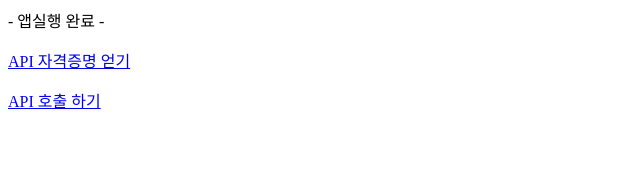
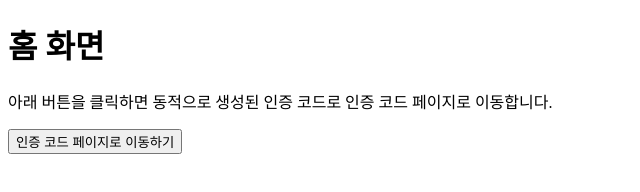
Before and after one commit to nyhwbh/cafe24_cs-manager, a plain HTML site: page index.html in a window 1280 px wide. Shown: the whole page, without its empty margins (0-640 px from the left). Drawn offline with Linux system fonts and the light colour scheme.

Commit message:
Update index.html

```diff
--- a/index.html
+++ b/index.html
@@ -1,7 +1,35 @@
-<html>
+<!-- <html>
    <body>
       - 앱실행 완료 -
-      <p> <a href="{https://cs-manager.cafe24.com/oauth/redirect}"> API 자격증명 얻기</a> </p>
+      <p> <a href="{https://nyhwbh.github.io/cafe24_cs-manager/redirect}"> API 자격증명 얻기</a> </p>
       <p> <a href="{https://(URL no.4) }">API 호출 하기</a> </p>
    </body>
+</html> -->
+<!DOCTYPE html>
+<html lang="en">
+<head>
+    <meta charset="UTF-8">
+    <meta name="viewport" content="width=device-width, initial-scale=1.0">
+    <title>홈 화면</title>
+</head>
+<body>
+    <h1>홈 화면</h1>
+    <p>아래 버튼을 클릭하면 동적으로 생성된 인증 코드로 인증 코드 페이지로 이동합니다.</p>
+
+    <!-- 버튼을 클릭할 때 인증 코드가 생성되어 redirect 페이지로 이동 -->
+    <button onclick="redirectToPage()">인증 코드 페이지로 이동하기</button>
+
+    <script>
+        function redirectToPage() {
+            // 인증 코드를 동적으로 생성합니다 (예: 랜덤 문자열)
+            const code = Math.random().toString(36).substr(2, 8); // 랜덤 8자리 코드
+
+            // 인증 코드가 포함된 URL을 생성합니다
+            const redirectUrl = `redirect?code=${code}`;
+
+            // 페이지를 redirectUrl로 이동시킵니다
+            window.location.href = redirectUrl;
+        }
+    </script>
+</body>
 </html>
```
